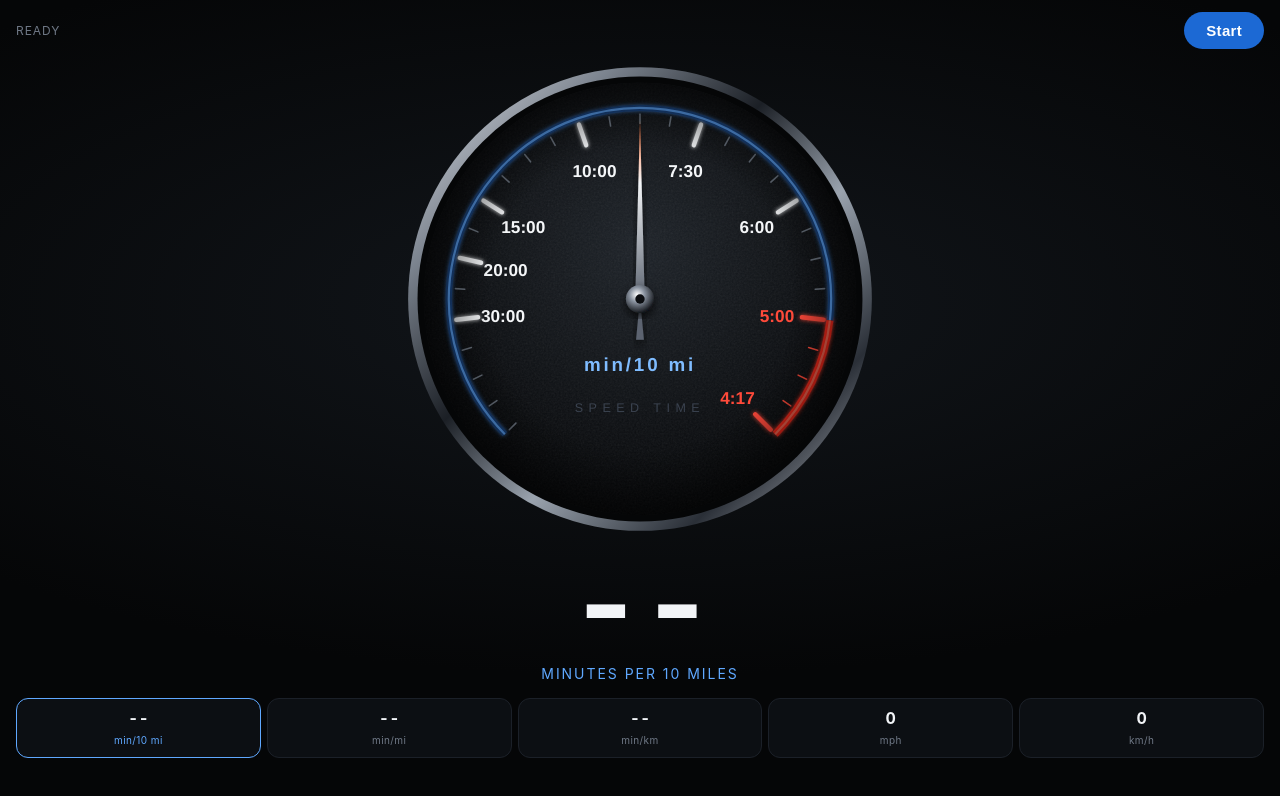
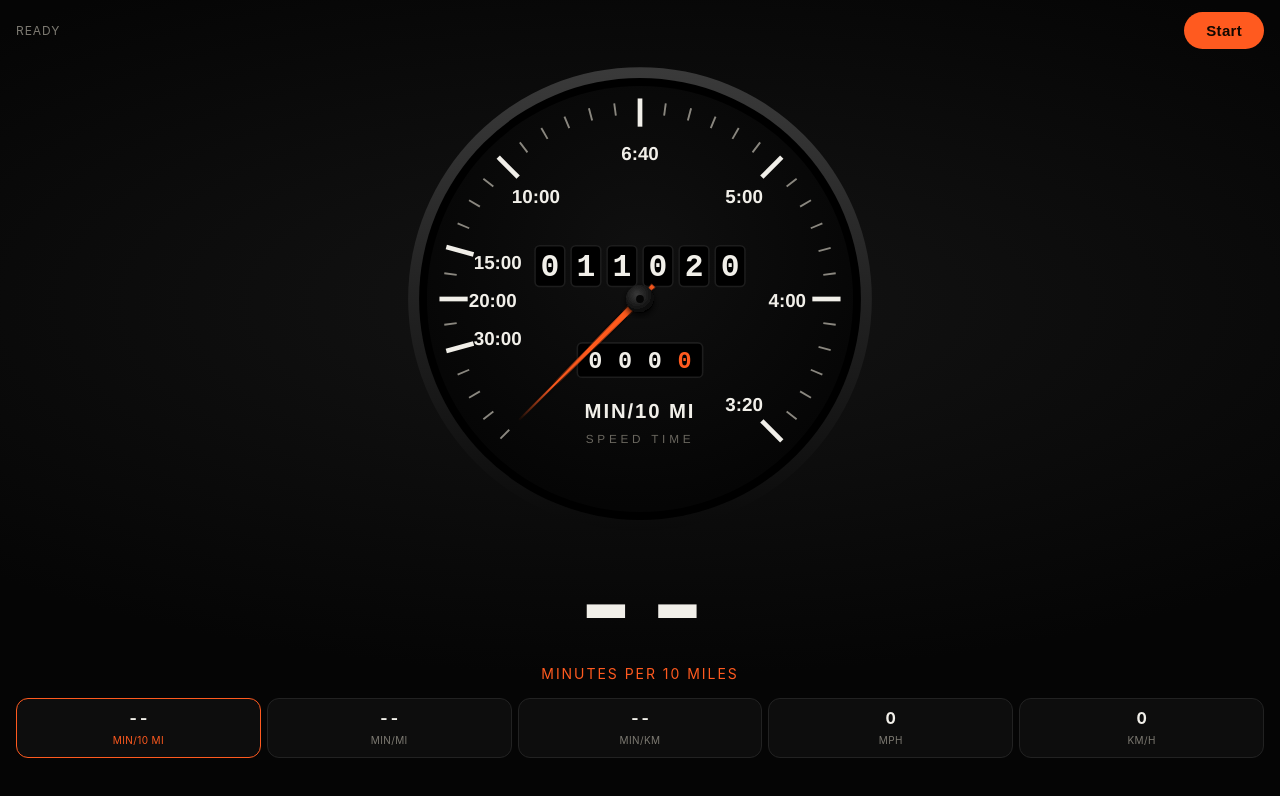
Before and after one commit to d3lynn/Speed-time, a plain HTML site: page index.html in a window 1280 px wide. Drawn offline with Linux system fonts and the light colour scheme.

Commit message:
Vintage 911-style gauge with odometer (11,020 start) and resettable trip

```diff
--- a/index.html
+++ b/index.html
@@ -6,15 +6,15 @@
 <meta name="apple-mobile-web-app-capable" content="yes">
 <meta name="apple-mobile-web-app-status-bar-style" content="black-translucent">
 <meta name="apple-mobile-web-app-title" content="Speed Time">
-<meta name="theme-color" content="#050607">
-<link rel="manifest" href="data:application/manifest+json,%7B%22name%22%3A%22Speed%20Time%22%2C%22short_name%22%3A%22Speed%20Time%22%2C%22display%22%3A%22standalone%22%2C%22background_color%22%3A%22%23050607%22%2C%22theme_color%22%3A%22%23050607%22%7D">
+<meta name="theme-color" content="#050505">
+<link rel="manifest" href="data:application/manifest+json,%7B%22name%22%3A%22Speed%20Time%22%2C%22short_name%22%3A%22Speed%20Time%22%2C%22display%22%3A%22standalone%22%2C%22background_color%22%3A%22%23050505%22%2C%22theme_color%22%3A%22%23050505%22%7D">
 <title>Speed Time</title>
 <style>
-  :root { color-scheme: dark; --bg:#050607; --panel:#0c0f13; --line:#1b2028; --fg:#f2f4f7; --dim:#6f7886; --blue:#1c69d4; --blue-hi:#5fa8ff; --red:#e10600; }
+  :root { color-scheme: dark; --bg:#050505; --panel:#0d0d0d; --line:#222; --fg:#f1efe9; --dim:#7d7a72; --amber:#ff5a1f; }
   * { box-sizing: border-box; }
   html, body { height: 100%; margin: 0; }
   body {
-    background: radial-gradient(120% 75% at 50% 38%, #12161b 0%, var(--bg) 62%);
+    background: radial-gradient(120% 75% at 50% 38%, #141414 0%, var(--bg) 62%);
     color: var(--fg);
     font-family: -apple-system, BlinkMacSystemFont, "Helvetica Neue", system-ui, sans-serif;
     display: flex; flex-direction: column;
@@ -23,17 +23,18 @@
   }
   header { display: flex; justify-content: space-between; align-items: center; gap: 12px; }
   #status { font-size: 12px; letter-spacing: .08em; text-transform: uppercase; color: var(--dim); font-variant-numeric: tabular-nums; }
-  #status.live { color: var(--blue-hi); }
+  #status.live { color: var(--amber); }
   #start {
-    background: var(--blue); color: #fff; border: 0; border-radius: 999px;
-    padding: 10px 22px; font-size: 15px; font-weight: 600; letter-spacing: .02em; cursor: pointer;
+    background: var(--amber); color: #120801; border: 0; border-radius: 999px;
+    padding: 10px 22px; font-size: 15px; font-weight: 700; letter-spacing: .02em; cursor: pointer;
   }
   #start:disabled { background: var(--line); color: var(--dim); }
   #dial { flex: 1; display: flex; align-items: center; justify-content: center; min-height: 0; }
-  #gauge { width: min(92vw, 60vh, 470px); height: auto; display: block; }
+  #gauge { width: min(92vw, 60vh, 470px); height: auto; display: block; cursor: default; }
+  #trip { cursor: pointer; }
   #readout { text-align: center; }
   #value { font-size: clamp(64px, 22vw, 116px); font-weight: 700; line-height: .95; font-variant-numeric: tabular-nums; letter-spacing: -0.03em; }
-  #unit { font-size: 14px; letter-spacing: .14em; text-transform: uppercase; color: var(--blue-hi); margin-top: 6px; }
+  #unit { font-size: 14px; letter-spacing: .14em; text-transform: uppercase; color: var(--amber); margin-top: 6px; }
   #units { display: grid; grid-template-columns: repeat(5, 1fr); gap: 6px; margin-top: 16px; }
   .chip {
     background: var(--panel); border: 1px solid var(--line); border-radius: 12px;
@@ -41,8 +42,8 @@
   }
   .chip b { display: block; font-size: 16px; color: var(--fg); font-variant-numeric: tabular-nums; }
   .chip span { font-size: 10px; letter-spacing: .04em; }
-  .chip.on { border-color: var(--blue-hi); color: var(--blue-hi); }
-  #error { min-height: 18px; margin-top: 10px; font-size: 13px; color: var(--red); text-align: center; }
+  .chip.on { border-color: var(--amber); color: var(--amber); }
+  #error { min-height: 18px; margin-top: 10px; font-size: 13px; color: #ff6a55; text-align: center; }
 </style>
 </head>
 <body>
@@ -53,88 +54,55 @@
 </header>
 
 <div id="dial">
-  <svg id="gauge" viewBox="0 0 300 300" role="img" aria-label="Speedometer">
+  <svg id="gauge" viewBox="0 0 300 300" role="img" aria-label="Vintage speedometer">
     <defs>
-      <!-- Chrome bezel -->
-      <linearGradient id="chrome" x1="0" y1="0" x2="1" y2="1">
-        <stop offset="0" stop-color="#e8ebf0"/>
-        <stop offset=".22" stop-color="#7b838e"/>
-        <stop offset=".42" stop-color="#1b1f25"/>
-        <stop offset=".6" stop-color="#9aa3ae"/>
-        <stop offset=".8" stop-color="#2a2f37"/>
-        <stop offset="1" stop-color="#c9ced6"/>
+      <radialGradient id="face" cx="50%" cy="40%" r="70%">
+        <stop offset="0" stop-color="#101010"/>
+        <stop offset="1" stop-color="#030303"/>
+      </radialGradient>
+      <linearGradient id="ring" x1="0" y1="0" x2="0" y2="1">
+        <stop offset="0" stop-color="#3a3a3a"/>
+        <stop offset="1" stop-color="#0a0a0a"/>
       </linearGradient>
-      <!-- Dial face -->
-      <radialGradient id="face" cx="50%" cy="38%" r="72%">
-        <stop offset="0" stop-color="#1d2228"/>
-        <stop offset=".65" stop-color="#0a0c0f"/>
-        <stop offset="1" stop-color="#020304"/>
+      <radialGradient id="hub" cx="40%" cy="35%" r="65%">
+        <stop offset="0" stop-color="#3a3a3a"/>
+        <stop offset="1" stop-color="#050505"/>
       </radialGradient>
-      <!-- Vignette -->
-      <radialGradient id="vignette" cx="50%" cy="50%" r="50%">
-        <stop offset=".7" stop-color="#000" stop-opacity="0"/>
-        <stop offset="1" stop-color="#000" stop-opacity=".6"/>
-      </radialGradient>
-      <!-- Needle body -->
-      <linearGradient id="needle" x1="0" y1="0" x2="0" y2="1">
-        <stop offset="0" stop-color="#ff6a2b"/>
-        <stop offset=".35" stop-color="#f4f6f8"/>
-        <stop offset="1" stop-color="#5b6370"/>
-      </linearGradient>
-      <!-- Hub -->
-      <radialGradient id="hub" cx="40%" cy="35%" r="65%">
-        <stop offset="0" stop-color="#ffffff"/>
-        <stop offset=".4" stop-color="#8b94a1"/>
-        <stop offset="1" stop-color="#14171c"/>
-      </radialGradient>
-      <!-- Grain texture -->
-      <filter id="grain" x="0" y="0" width="100%" height="100%">
-        <feTurbulence type="fractalNoise" baseFrequency=".85" numOctaves="2" stitchTiles="stitch" result="n"/>
-        <feColorMatrix type="saturate" values="0" in="n" result="g"/>
-        <feComponentTransfer in="g"><feFuncA type="linear" slope=".09"/></feComponentTransfer>
-        <feComposite in2="SourceGraphic" operator="in"/>
-      </filter>
-      <filter id="glow" x="-50%" y="-50%" width="200%" height="200%">
-        <feGaussianBlur stdDeviation="3.5" result="b"/>
-        <feMerge><feMergeNode in="b"/><feMergeNode in="SourceGraphic"/></feMerge>
-      </filter>
-      <filter id="softGlow" x="-20%" y="-20%" width="140%" height="140%">
-        <feGaussianBlur stdDeviation="1.4" result="b"/>
-        <feMerge><feMergeNode in="b"/><feMergeNode in="SourceGraphic"/></feMerge>
-      </filter>
       <filter id="shadow" x="-20%" y="-20%" width="140%" height="140%">
-        <feDropShadow dx="0" dy="3" stdDeviation="3" flood-color="#000" flood-opacity=".7"/>
+        <feDropShadow dx="0" dy="2" stdDeviation="2" flood-color="#000" flood-opacity=".8"/>
       </filter>
     </defs>
 
     <!-- Bezel and face -->
-    <circle cx="150" cy="150" r="148" fill="url(#chrome)"/>
-    <circle cx="150" cy="150" r="142" fill="#050607"/>
-    <circle cx="150" cy="150" r="138" fill="url(#face)"/>
-    <circle cx="150" cy="150" r="138" fill="#fff" filter="url(#grain)"/>
+    <circle cx="150" cy="150" r="148" fill="url(#ring)"/>
+    <circle cx="150" cy="150" r="141" fill="#000"/>
+    <circle cx="150" cy="150" r="136" fill="url(#face)"/>
 
-    <!-- Illuminated scale -->
-    <g id="arcs" filter="url(#softGlow)"></g>
-
-    <!-- Ticks and numerals -->
+    <!-- Scale -->
     <g id="minor"></g>
-    <g id="major" filter="url(#softGlow)"></g>
+    <g id="major"></g>
     <g id="labels" font-family="'Helvetica Neue', 'Arial Narrow', Arial, sans-serif" font-weight="700"></g>
 
-    <!-- Dial text -->
-    <text id="dialUnit" x="150" y="196" text-anchor="middle" fill="#7fbcff" font-size="12" font-weight="600" letter-spacing="1.8" font-family="'Helvetica Neue', Arial, sans-serif"></text>
-    <text x="150" y="222" text-anchor="middle" fill="#3b4350" font-size="8" letter-spacing="3.5" font-family="'Helvetica Neue', Arial, sans-serif">SPEED TIME</text>
+    <!-- Vehicle odometer (six digits) -->
+    <g id="odo" font-family="'Courier New', Menlo, monospace" font-weight="700"></g>
 
-    <!-- Vignette -->
-    <circle cx="150" cy="150" r="138" fill="url(#vignette)"/>
+    <!-- Trip odometer (tap to reset) -->
+    <g id="trip">
+      <rect x="110" y="178" width="80" height="22" rx="3" fill="#000" stroke="#1d1d1d"/>
+      <g id="tripDigits" font-family="'Courier New', Menlo, monospace" font-weight="700"></g>
+    </g>
+
+    <!-- Unit and brand text -->
+    <text id="dialUnit" x="150" y="226" text-anchor="middle" fill="#f1efe9" font-size="13" font-weight="700" letter-spacing="1.2" font-family="'Helvetica Neue', Arial, sans-serif"></text>
+    <text x="150" y="242" text-anchor="middle" fill="#6a675f" font-size="7.5" letter-spacing="2.4" font-family="'Helvetica Neue', Arial, sans-serif">SPEED TIME</text>
 
     <!-- Needle -->
     <g id="needle" filter="url(#shadow)">
-      <polygon points="150,36 153,150 147,150" fill="url(#needle)"/>
-      <polygon points="150,150 152.5,176 147.5,176" fill="#5b6370"/>
+      <polygon points="150,40 152.2,150 147.8,150" fill="#ff5a1f"/>
+      <polygon points="150,150 151.5,162 148.5,162" fill="#ff5a1f"/>
     </g>
     <circle cx="150" cy="150" r="9" fill="url(#hub)" filter="url(#shadow)"/>
-    <circle cx="150" cy="150" r="3" fill="#0b0d10"/>
+    <circle cx="150" cy="150" r="2.5" fill="#050505"/>
   </svg>
 </div>
 
@@ -147,25 +115,27 @@
 <div id="error"></div>
 
 <script>
-  const MAX_MPH = 140;
+  const MAX_MPH = 180;
   const START_DEG = -135, SWEEP = 270;   // 0 degrees = 12 o'clock
   const CX = 150, CY = 150;
   const MPS_TO_MPH = 2.236936;
   const KM = 1.609344;
   const STOP_MPH = 1;
+  const ODO_KEY = 'speedtime.odometer', TRIP_KEY = 'speedtime.trip';
   const range = (a, b, s) => { const r = []; for (let v = a; v <= b + 1e-9; v += s) r.push(v); return r; };
 
   // Each mode: unit name, dial ticks (positions in mph), and the value shown at each tick.
   const MODES = [
-    { name: 'Minutes per 10 miles', short: 'min/10 mi', kind: 'time',  calc: m => 600 / m,        ticks: [20, 30, 40, 60, 80, 100, 120, 140] },
-    { name: 'Minutes per mile',     short: 'min/mi',    kind: 'time',  calc: m => 60 / m,         ticks: range(20, 140, 20) },
-    { name: 'Minutes per km',       short: 'min/km',    kind: 'time',  calc: m => 60 / (m * KM),  ticks: range(20, 140, 20) },
-    { name: 'Miles per hour',       short: 'mph',       kind: 'speed', calc: m => m,              ticks: range(0, 140, 20) },
-    { name: 'Kilometers per hour',  short: 'km/h',      kind: 'speed', calc: m => m * KM,         ticks: range(0, 220, 20).map(k => k / KM) },
+    { name: 'Minutes per 10 miles', short: 'MIN/10 MI', kind: 'time',  calc: m => 600 / m,        ticks: [20, 30, 40, 60, 90, 120, 150, 180] },
+    { name: 'Minutes per mile',     short: 'MIN/MI',    kind: 'time',  calc: m => 60 / m,         ticks: range(30, 180, 30) },
+    { name: 'Minutes per km',       short: 'MIN/KM',    kind: 'time',  calc: m => 60 / (m * KM),  ticks: range(30, 180, 30) },
+    { name: 'Miles per hour',       short: 'MPH',       kind: 'speed', calc: m => m,              ticks: range(0, 180, 30) },
+    { name: 'Kilometers per hour',  short: 'KM/H',      kind: 'speed', calc: m => m * KM,         ticks: range(0, 300, 30).map(k => k / KM) },
   ];
 
   let mode = 0, mph = 0, shownMph = 0;
   let lastFix = null, recent = [];
+  let odo = 11020, trip = 0;   // miles
   const $ = id => document.getElementById(id);
   const NS = 'http://www.w3.org/2000/svg';
 
@@ -190,21 +160,6 @@
     return m.kind === 'time' ? fmtTime(v) : Math.round(v).toString();
   }
 
-  // Illuminated scale band: blue to 120 mph, red redline 120 to 140.
-  function buildArcs() {
-    const g = $('arcs');
-    const band = (from, to, color, w, r, op) => {
-      const [x1, y1] = pt(angleFor(from), r), [x2, y2] = pt(angleFor(to), r);
-      const large = (angleFor(to) - angleFor(from)) > 180 ? 1 : 0;
-      el('path', { d: `M${x1},${y1} A${r},${r} 0 ${large} 1 ${x2},${y2}`, fill: 'none', stroke: color, 'stroke-width': w, 'stroke-opacity': op ?? 1, 'stroke-linecap': 'butt' }, g);
-    };
-    band(0, MAX_MPH, '#1d232c', 4, 122);           // track
-    band(0, 120, '#1c69d4', 4, 122, .55);          // blue glow
-    band(0, 120, '#5fa8ff', 1.4, 122);             // bright core
-    band(120, MAX_MPH, '#ff2a1a', 4.5, 122);       // redline glow
-    band(120, MAX_MPH, '#ff6a55', 1.4, 122);
-  }
-
   // Ticks and numerals follow the selected unit.
   function buildDial() {
     const m = MODES[mode];
@@ -215,24 +170,70 @@
     for (let v = 0; v <= MAX_MPH; v += 5) {
       if (isMajor(v)) continue;
       const deg = angleFor(v);
-      const [x1, y1] = pt(deg, 112), [x2, y2] = pt(deg, 118);
-      el('line', { x1, y1, x2, y2, stroke: v >= 120 ? '#ff4a3a' : '#6d7682', 'stroke-width': 1, 'stroke-linecap': 'round' }, minor);
+      const [x1, y1] = pt(deg, 118), [x2, y2] = pt(deg, 126);
+      el('line', { x1, y1, x2, y2, stroke: '#8a877f', 'stroke-width': 1.2, 'stroke-linecap': 'butt' }, minor);
     }
     m.ticks.forEach(v => {
       const deg = angleFor(v);
-      const [x1, y1] = pt(deg, 104), [x2, y2] = pt(deg, 118);
-      const isRed = v >= 120 - 0.01;
-      el('line', { x1, y1, x2, y2, stroke: isRed ? '#ff4a3a' : '#f4f6f8', 'stroke-width': 2.8, 'stroke-linecap': 'round' }, major);
-      const [tx, ty] = pt(deg, 88);
+      const [x1, y1] = pt(deg, 110), [x2, y2] = pt(deg, 128);
+      el('line', { x1, y1, x2, y2, stroke: '#f1efe9', 'stroke-width': 3, 'stroke-linecap': 'butt' }, major);
+      const [tx, ty] = pt(deg, 94);
       const t = el('text', {
-        x: tx, y: ty + 5, 'text-anchor': 'middle',
-        fill: isRed ? '#ff4a3a' : '#f4f6f8',
-        'font-size': m.kind === 'time' ? 11 : 15
+        x: tx, y: ty + 5, 'text-anchor': 'middle', fill: '#f1efe9',
+        'font-size': m.kind === 'time' ? 12 : 17
       }, labels);
       t.textContent = formatValue(m, v);
     });
     $('dialUnit').textContent = m.short;
   }
+
+  // Vehicle odometer: six digits, starts at 11,020 miles.
+  function buildOdo() {
+    const g = $('odo');
+    g.innerHTML = '';
+    const boxW = 19, gap = 4, n = 6;
+    const x0 = 150 - (n * boxW + (n - 1) * gap) / 2;
+    for (let i = 0; i < n; i++) {
+      const x = x0 + i * (boxW + gap);
+      el('rect', { x, y: 116, width: boxW, height: 26, rx: 3, fill: '#000', stroke: '#1d1d1d' }, g);
+      el('text', { x: x + boxW / 2, y: 135, 'text-anchor': 'middle', fill: '#f1efe9', 'font-size': 20, id: 'odo' + i }, g);
+    }
+  }
+  // Trip odometer: three digits and tenths.
+  function buildTrip() {
+    const g = $('tripDigits');
+    g.innerHTML = '';
+    const boxW = 16, gap = 3;
+    const x0 = 150 - (4 * boxW + 3 * gap) / 2;
+    for (let i = 0; i < 4; i++) {
+      const x = x0 + i * (boxW + gap);
+      el('text', { x: x + boxW / 2, y: 194, 'text-anchor': 'middle', fill: i === 3 ? '#ff5a1f' : '#f1efe9', 'font-size': 15, id: 'trip' + i }, g);
+    }
+    el('text', { x: x0 + 3 * (boxW + gap) - 2, y: 194, 'text-anchor': 'middle', fill: '#ff5a1f', 'font-size': 15 }, g).textContent = '';
+  }
+  function renderOdo() {
+    const digits = String(Math.floor(odo)).padStart(6, '0').slice(-6);
+    for (let i = 0; i < 6; i++) $('odo' + i).textContent = digits[i];
+    const t = String(Math.floor(trip * 10)).padStart(4, '0').slice(-4);
+    for (let i = 0; i < 4; i++) $('trip' + i).textContent = t[i];
+  }
+
+  // Persist odometer and trip on the device only.
+  function loadState() {
+    try {
+      const o = parseFloat(localStorage.getItem(ODO_KEY));
+      const t = parseFloat(localStorage.getItem(TRIP_KEY));
+      if (isFinite(o)) odo = o;
+      if (isFinite(t)) trip = t;
+    } catch (_) {}
+  }
+  function saveState() {
+    try {
+      localStorage.setItem(ODO_KEY, String(odo));
+      localStorage.setItem(TRIP_KEY, String(trip));
+    } catch (_) {}
+  }
+  function resetTrip() { trip = 0; saveState(); renderOdo(); }
 
   function renderValue() {
     const m = MODES[mode];
@@ -288,7 +289,14 @@
     let mps = null;
     if (c.speed != null && c.speed >= 0) mps = c.speed;
     else if (lastFix && t > lastFix.t) mps = haversine(lastFix, { lat: c.latitude, lon: c.longitude }) / ((t - lastFix.t) / 1000);
+
+    // Distance since the last fix, counted only while moving and for short gaps.
+    if (lastFix && t > lastFix.t && (t - lastFix.t) < 10000 && mps && mps > 0) {
+      const miles = mps * ((t - lastFix.t) / 1000) / 1609.344;
+      odo += miles; trip += miles;
+    }
     lastFix = { lat: c.latitude, lon: c.longitude, t };
+
     if (mps == null) return;
     if (mps < 0.45) mps = 0;
     recent.push(mps); if (recent.length > 3) recent.shift();
@@ -296,6 +304,8 @@
     $('status').textContent = `GPS ±${Math.round(c.accuracy * 3.28084)} ft`;
     $('status').classList.add('live');
     $('error').textContent = '';
+    renderOdo();
+    saveState();
   }
   function onError(err) {
     const msgs = {
@@ -317,8 +327,12 @@
 
   $('start').addEventListener('click', start);
   $('readout').addEventListener('click', () => { mode = (mode + 1) % MODES.length; renderAll(true); });
+  $('trip').addEventListener('click', resetTrip);
 
-  buildArcs();
+  loadState();
+  buildOdo();
+  buildTrip();
+  renderOdo();
   renderAll(true);
   requestAnimationFrame(animate);
 </script>
```
